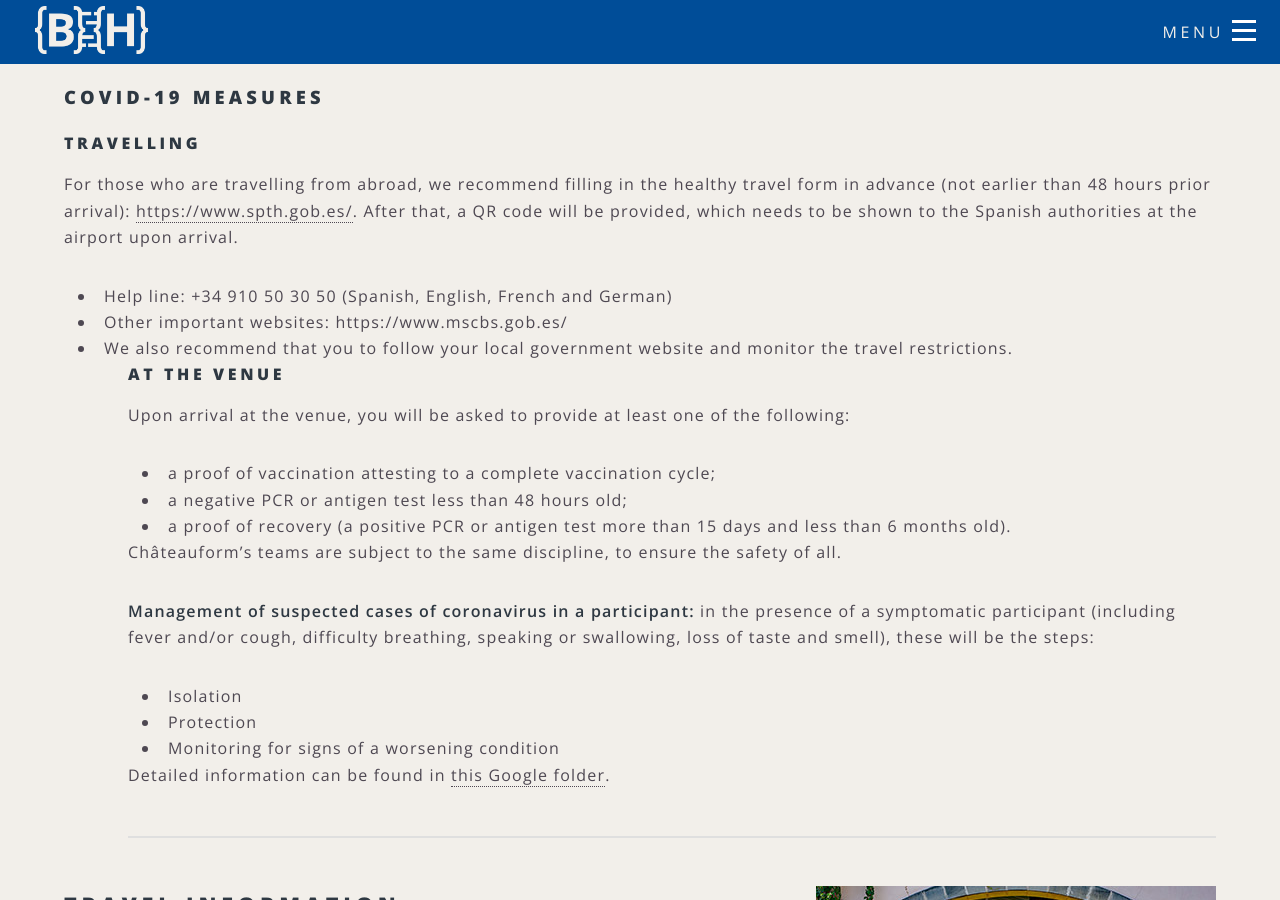
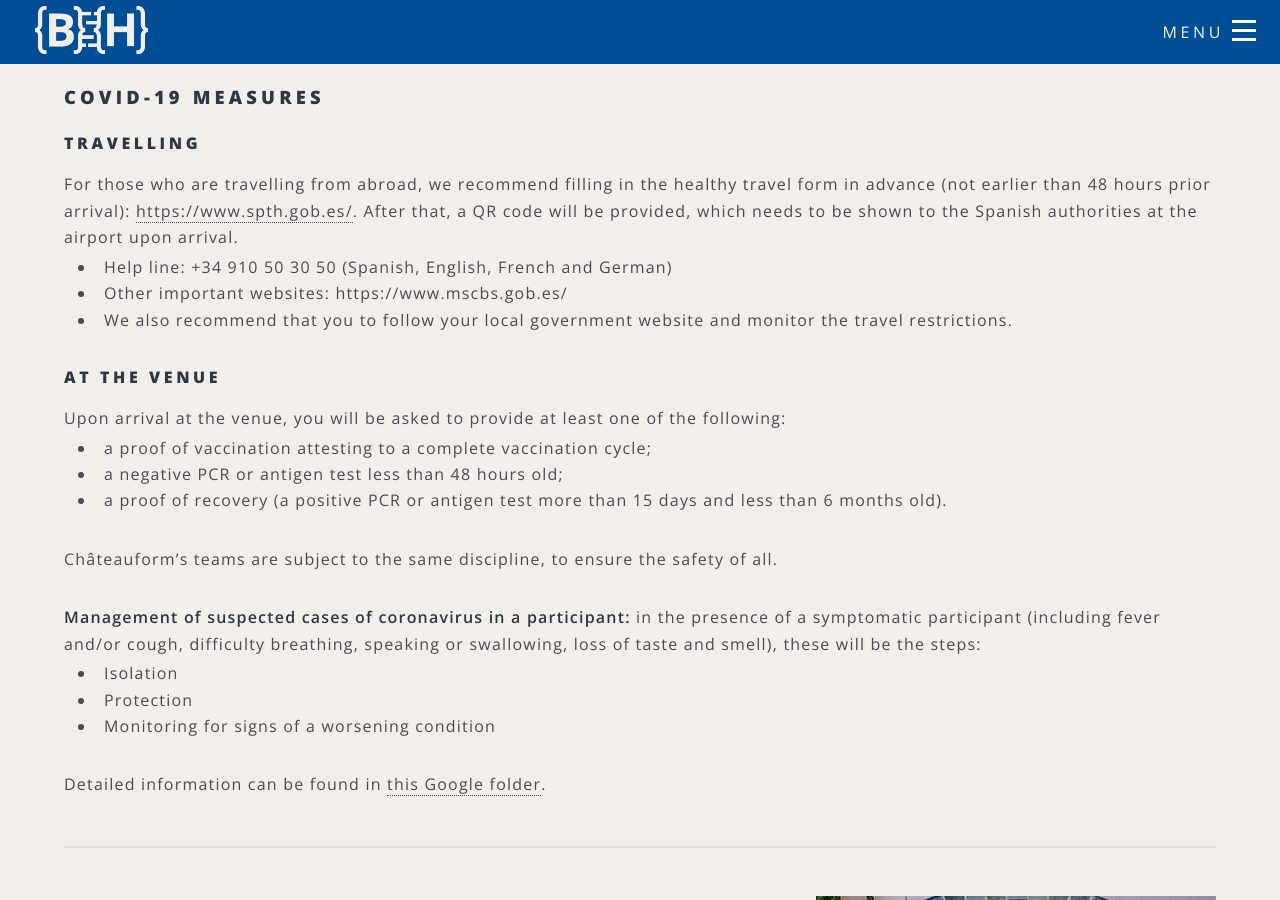
Before and after one commit to elixir-europe/biohackathon-europe-2021, a Jekyll site: the page built from venue.html, in a window 1280 px wide and 900 px high, scrolled down 2086 px. Built offline with Jekyll 4.4.1, drawn with Linux system fonts in a browser that asks for light colours; nearby versions of some CDN libraries.

Commit message:
Fix typo

```diff
--- a/venue.html
+++ b/venue.html
@@ -58,21 +58,21 @@
 	<p><strong>Cancellation due to COVID-19:</strong> if your country or region is closed as a result of COVID restrictions, we will not be able to refund your expenses.</p>
 <h3 id="covid">COVID-19 MEASURES</h3>
 	<h4>Travelling</h4>
-<p>For those who are travelling from abroad, we recommend filling in the healthy travel form in advance (not earlier than 48 hours prior arrival): <a href="https://www.spth.gob.es/">https://www.spth.gob.es/</a>. After that, a QR code will be provided, which needs to be shown to the Spanish authorities at the airport upon arrival. </p>
+<p style="margin-bottom: .2em">For those who are travelling from abroad, we recommend filling in the healthy travel form in advance (not earlier than 48 hours prior arrival): <a href="https://www.spth.gob.es/">https://www.spth.gob.es/</a>. After that, a QR code will be provided, which needs to be shown to the Spanish authorities at the airport upon arrival. </p>
 	<ul>
 		<li>Help line: +34 910 50 30 50 (Spanish, English, French and German)</li>
 		<li>Other important websites: https://www.mscbs.gob.es/</li>
 		<li>We also recommend that you to follow your local government website and monitor the travel restrictions.</li>
-	<ul>
+	</ul>
 
 		<h4>At the venue</h4>
-<p>Upon arrival at the venue, you will be asked to provide at least one of the following: </p>
+<p style="margin-bottom: .2em">Upon arrival at the venue, you will be asked to provide at least one of the following: </p>
 		<ul><li>a proof of vaccination attesting to a complete vaccination cycle;</li>
 			<li>a negative PCR or antigen test less than 48 hours old;</li>
 			<li>a proof of recovery (a positive PCR or antigen test more than 15 days and less than 6 months old).</li>
 		</ul>
 		<p>Châteauform’s teams are subject to the same discipline, to ensure the safety of all.</p>
-		<p><strong>Management of suspected cases of coronavirus in a participant:</strong> in the presence of a symptomatic participant (including fever and/or cough, difficulty breathing, speaking or swallowing, loss of taste and smell), these will be the steps:
+		<p style="margin-bottom: .2em"><strong>Management of suspected cases of coronavirus in a participant:</strong> in the presence of a symptomatic participant (including fever and/or cough, difficulty breathing, speaking or swallowing, loss of taste and smell), these will be the steps:
 <ul>
 	<li>Isolation</li>
 	<li>Protection</li>
```
